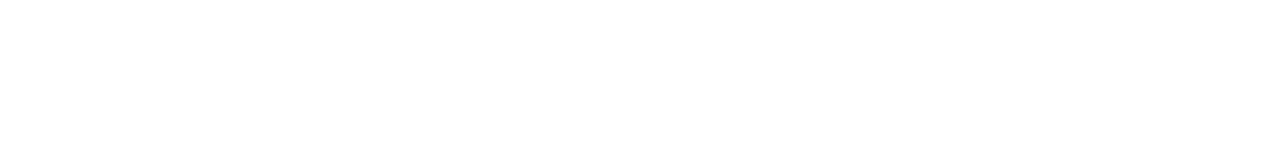
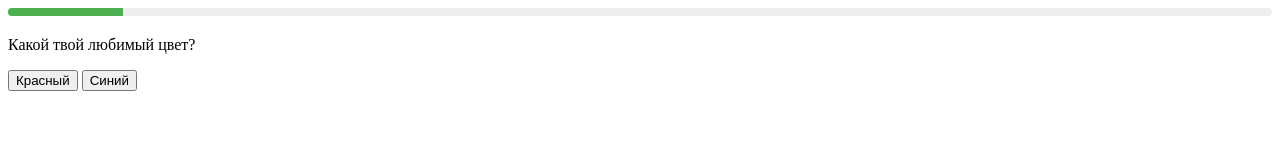
Before and after one commit to MYGelo/form, a plain HTML site: page index.html in a window 1280 px wide. Drawn offline with Linux system fonts and the light colour scheme.

Commit message:
Update index.html

```diff
--- a/index.html
+++ b/index.html
@@ -1,12 +1,112 @@
 <!DOCTYPE html>
 <html lang="en">
-<head>
-    <meta charset="UTF-8">
-    <meta http-equiv="X-UA-Compatible" content="IE=edge">
-    <meta name="viewport" content="width=device-width, initial-scale=1.0">
+  <head>
+    <meta charset="UTF-8" />
+    <meta http-equiv="X-UA-Compatible" content="IE=edge" />
+    <meta name="viewport" content="width=device-width, initial-scale=1.0" />
     <title>FORM</title>
-</head>
-<body>
+  </head>
+  <body>
+    <style>
+      .step {
+        display: none;
+      }
 
-</body>
+      .progress-container {
+        height: 8px;
+        background: #eee;
+        margin-bottom: 20px;
+        border-radius: 4px;
+        overflow: hidden;
+      }
+
+      .progress-bar {
+        height: 100%;
+        background: #4caf50;
+        transition: width 0.3s;
+      }
+    </style>
+    <div class="form-wrapper">
+      <div class="progress-container">
+        <div class="progress-bar" style="width: 0%"></div>
+      </div>
+
+      <form id="quiz-form">
+        <div class="step" data-step="0">
+          <p>Какой твой любимый цвет?</p>
+          <button type="button" data-answer="red" data-next-step="1">
+            Красный
+          </button>
+          <button type="button" data-answer="blue" data-next-step="2">
+            Синий
+          </button>
+        </div>
+
+        <div class="step" data-step="1">
+          <p>Ты любишь яблоки?</p>
+          <button type="button" data-answer="yes" data-next-step="3">Да</button>
+          <button type="button" data-answer="no" data-next-step="3">Нет</button>
+        </div>
+
+        <div class="step" data-step="2">
+          <p>Тебе нравится море?</p>
+          <button type="button" data-answer="yes" data-next-step="4">Да</button>
+          <button type="button" data-answer="no" data-next-step="4">Нет</button>
+        </div>
+
+        <div class="step" data-step="10">
+          <p>Спасибо! Готово 🎉</p>
+        </div>
+      </form>
+    </div>
+
+    <script>
+      class MultiStepForm {
+        constructor(formSelector) {
+          this.form = document.querySelector(formSelector);
+          this.steps = [...this.form.querySelectorAll(".step")];
+          this.progressBar = document.querySelector(".progress-bar");
+          this.currentStepIndex = 0;
+          this.formData = {};
+          this.totalSteps = 11;
+
+          this.init();
+        }
+
+        init() {
+          this.showStep(this.currentStepIndex);
+          this.form.addEventListener("click", (e) => this.handleClick(e));
+        }
+
+        showStep(index) {
+          this.steps.forEach((step) => (step.style.display = "none"));
+          const targetStep = this.form.querySelector(`[data-step="${index}"]`);
+          if (targetStep) targetStep.style.display = "block";
+          this.updateProgress(index);
+        }
+
+        updateProgress(currentIndex) {
+          const progress = ((currentIndex + 1) / this.totalSteps) * 100;
+          this.progressBar.style.width = `${progress}%`;
+        }
+
+        handleClick(e) {
+          if (e.target.matches("button[data-next-step]")) {
+            const answer = e.target.dataset.answer;
+            const nextStep = parseInt(e.target.dataset.nextStep);
+
+            this.formData[`step_${this.currentStepIndex}`] = answer;
+            this.currentStepIndex = nextStep;
+
+            this.showStep(this.currentStepIndex);
+            console.log("formData:", this.formData);
+          }
+        }
+      }
+
+      document.addEventListener("DOMContentLoaded", () => {
+        new MultiStepForm("#quiz-form");
+      });
+    </script>
+  </body>
 </html>
```
